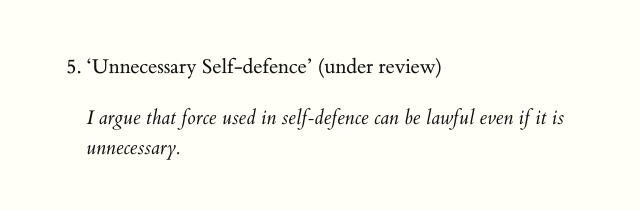
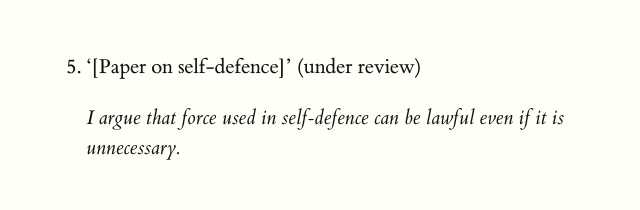
Before and after one commit to JamesManwaring/JamesManwaring.github.io, a plain HTML site: page Research.html in a window 1280 px wide. Shown: the part 2207-2417 px from the top of the page, 130-770 px from the left. Drawn offline with Linux system fonts and the light colour scheme.

Commit message:
Update Research.html

```diff
--- a/Research.html
+++ b/Research.html
@@ -90,7 +90,7 @@
 							</i>
 						</p>
 					<br>
-					<li>‘Unnecessary Self-defence’ (under review)</li>
+					<li>‘[Paper on self-defence]’ (under review)</li>
 						<p>
 							<i>
 								I argue that force used in self-defence can be lawful even if it is unnecessary.
```
